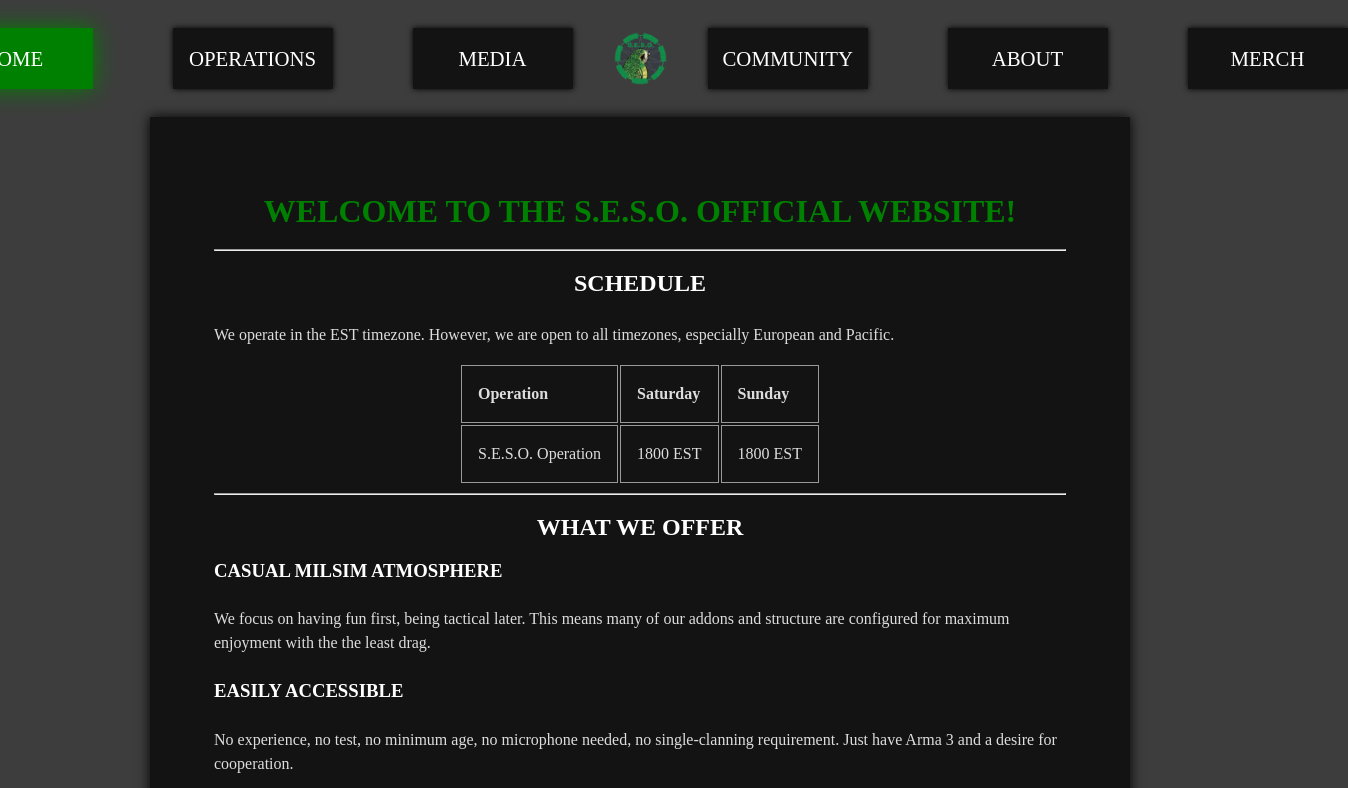
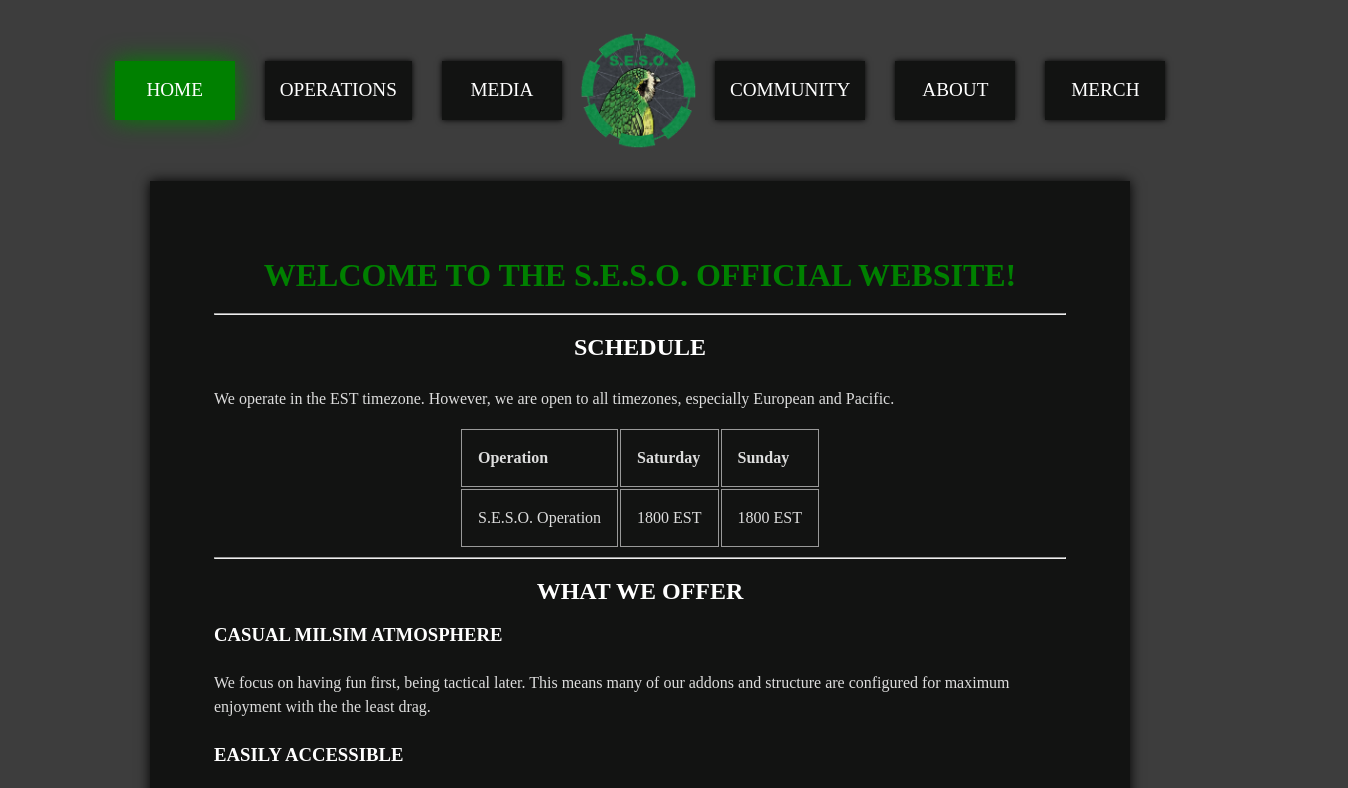
Before and after one commit to Uncle-Sagbag/seso-website, an Eleventy site: page src/index.md in a window 1280 px wide. Shown: the top 788 px of the page, 1348 px wide, since content can reach past the window. Built offline with nearby package versions, Linux system fonts and the light colour scheme; Eleventy itself is replaced by a stand-in of ours; files that its build step writes are made by us from their sources; a web font is replaced by a local one; what eleventy-plugin-youtube-embed, glob-promise would draw is missing.

Commit message:
Made navbar responsive

```diff
--- a/assets/css/style.css
+++ b/assets/css/style.css
@@ -4,7 +4,6 @@
   margin-left: 2%;
   margin-right: 2%;
 	text-rendering: optimizeLegibility;
-	font-smoothing: antialiased;
 	-webkit-font-smoothing: antialiased;
 	-moz-osx-fon-smoothing: grayscale;
 }
@@ -33,13 +32,13 @@
   font-family: 'CooperHewittSemibold';
   box-shadow: 0px 0px 6px black;
   background-color: rgb(18, 19, 18);
-  min-inline-size: 160px;
-  font-size: 1.3pc;
   text-align: center;
   text-decoration: none;
   color: white;
-  margin: 0 40px;
-  padding: 15px;
+  min-inline-size: 50px;
+  font-size: 0.75pc;
+  margin: 0 2px;
+  padding: 5px;
 }
 
 /* Change the color of links on hover */
@@ -54,7 +53,7 @@
 }
 
 #logo {
-  width: 126px;
+  width: 63px;
   height: 100%;
 }
 
@@ -198,6 +197,19 @@
 /* For tablets: */
 @media only screen and (min-width: 690px) {
   article { width: 680px; }
+
+  .topnav a {
+    min-inline-size: 60px;
+    font-size: 1.2pc;
+    margin: 0 5px;
+    padding: 10px;
+  }
+
+  #logo {
+    width: 94.5px;
+    height: 100%;
+  }
+
 }
 
 /* For desktop: */
@@ -213,6 +225,18 @@
   h2 {
     font-size: x-large;
   }
+
+  .topnav a {
+    min-inline-size: 120px;
+    font-size: 1.2pc;
+    margin: 0 15px;
+    padding: 15px;
+  }
+
+  #logo {
+    width: 123px;
+    height: 100%;
+  }
 }
 
 @media only screen and (min-width: 1690px) {
```
